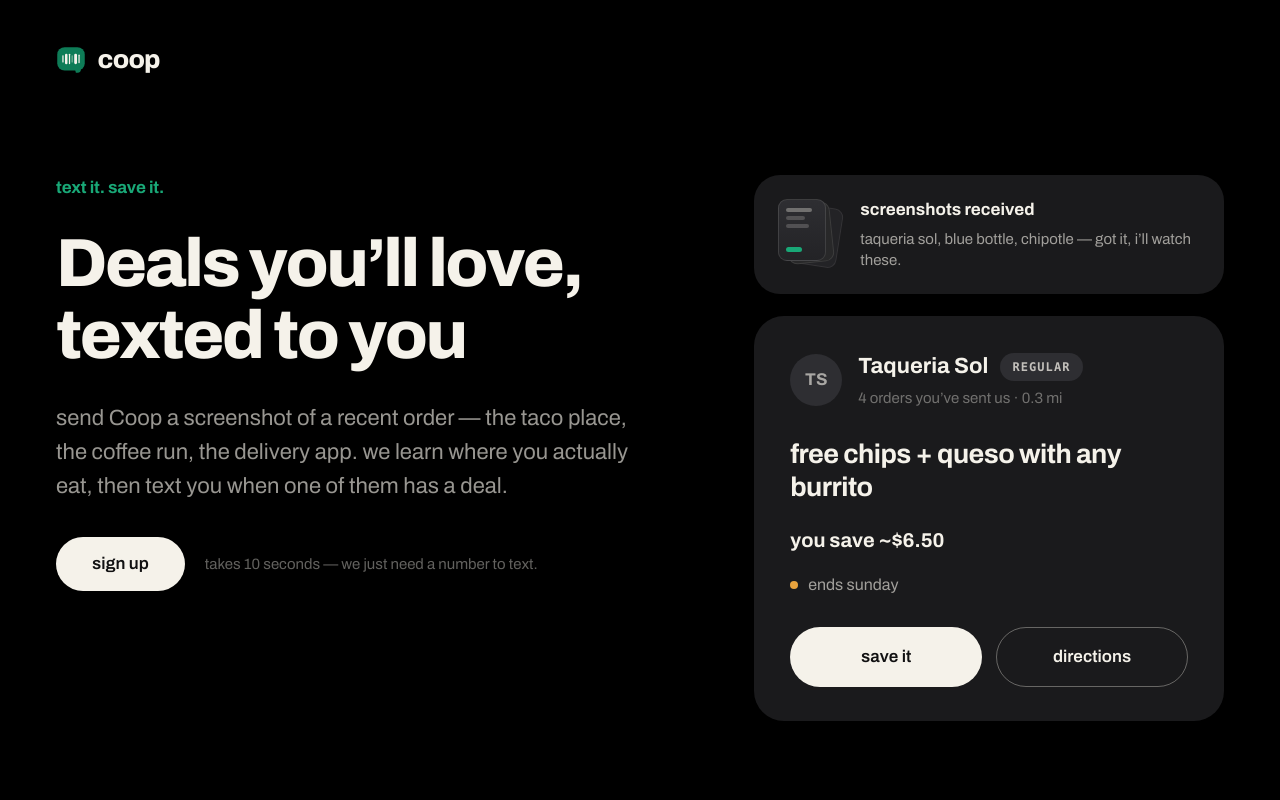
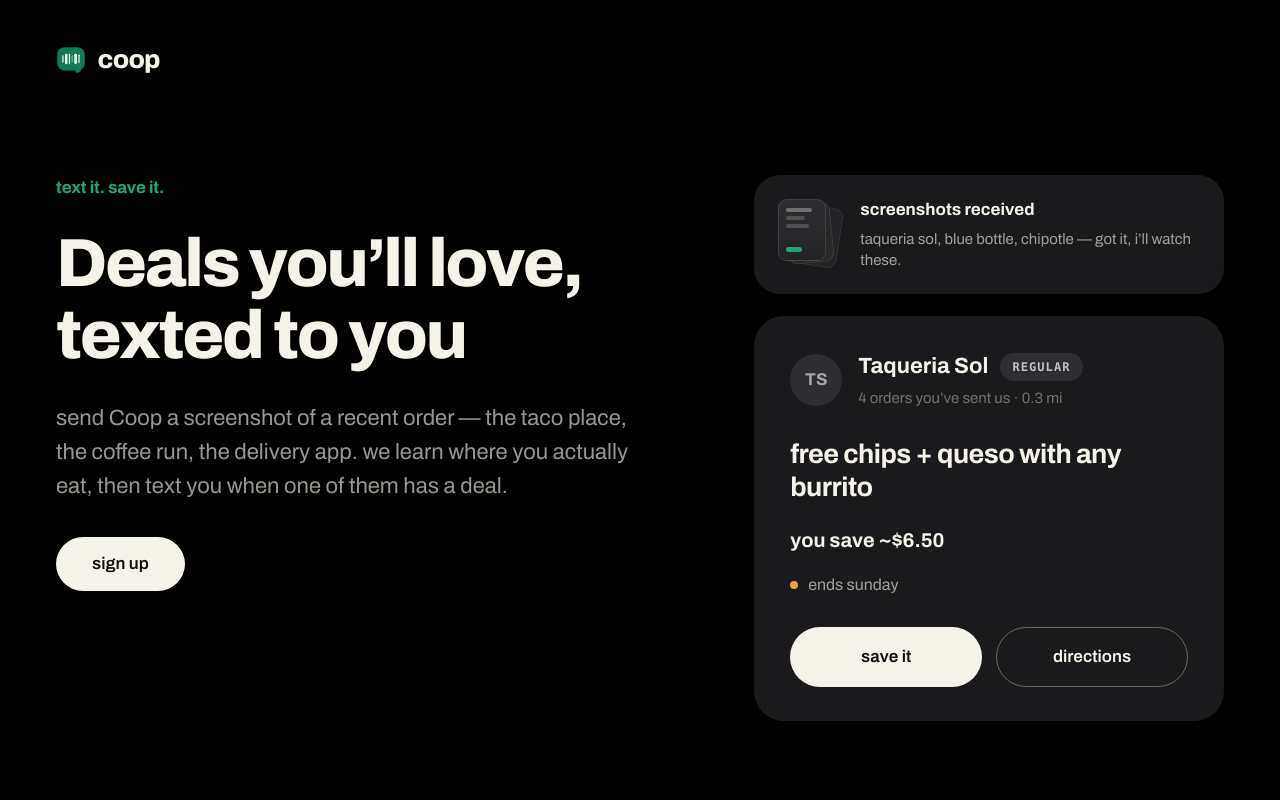
Before and after one commit to donaldrichard19-LVD/coop, a React (Vite) app: page / in a window 1280 px wide. Shown: the top 800 px of the page. Built offline with nearby package versions, Linux system fonts and the light colour scheme; no server answers.

Commit message:
Remove "takes 10 seconds" helper text next to desktop sign-up button
Co-Authored-By: Claude Sonnet 5 <noreply@anthropic.com>

```diff
--- a/src/pages/DesktopLanding.jsx
+++ b/src/pages/DesktopLanding.jsx
@@ -36,7 +36,6 @@ export default function DesktopLanding({ onNext }) {
             <Button variant="primary" className="px-9 py-4 text-[18px]" onClick={onNext}>
               sign up
             </Button>
-            <p className="text-[15px] text-text-tertiary">takes 10 seconds &mdash; we just need a number to text.</p>
           </div>
         </div>
 
```
